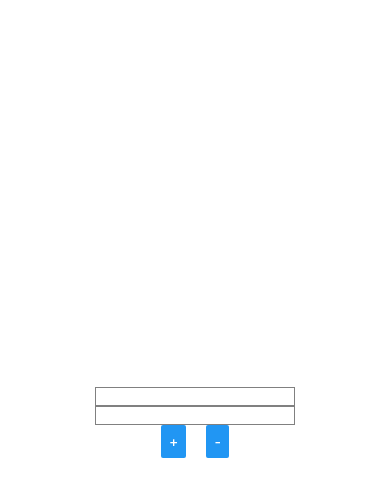
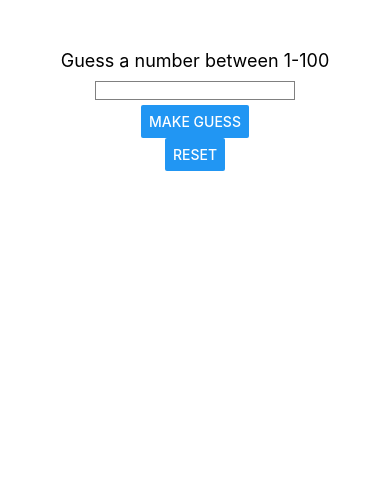
Before and after one commit to Tuhkamo/Expo-repository, a React Native app: screen / in a window 390 px wide. Shown: the top 496 px of the page. Built offline with nearby package versions, Linux system fonts and the light colour scheme.

Commit message:
Guessing game complete, with added functionality

```diff
--- a/App.js
+++ b/App.js
@@ -1,40 +1,49 @@
 import { StatusBar } from 'expo-status-bar';
-import React, { useState } from 'react';
-import { StyleSheet, View, Text, Button, TextInput } from 'react-native';
+import React, { useState, useMemo } from 'react';
+import { StyleSheet, Text, View, Button, TextInput, Alert } from 'react-native';
 
 export default function App() {
-  const [text1, setText1] = useState('');
-  const [text2, setText2] = useState('');
-  const [result, setResult] = useState('');
+  const [guessNumber, setGuessNumber] = useState('');
+  const [numberOfGuesses, setNumberOfGuesses] = useState(1);
+  const [guessText, setGuessText] = useState('Guess a number between 1-100');
+  const [randomNumber, setRandomNumber] = useState(generateRandomNumber());
 
-  const add = () => {
-    setResult('Result: ' + (parseFloat(text1) + parseFloat(text2)));
-  };
+  function generateRandomNumber() {
+    return Math.floor(Math.random() * 100) + 1;
+  }
 
-  const subtract = () => {
-    setResult('Result: ' + (parseFloat(text1) - parseFloat(text2)));
-  };
+  function reset() {
+    setRandomNumber(generateRandomNumber());
+    setNumberOfGuesses(1);
+    setGuessNumber('');
+    setGuessText('Guess a number between 1-100');
+  }
+
+  function buttonPressed() {
+    const guess = parseInt(guessNumber);
+    setNumberOfGuesses((numberOfGuesses + 1));
+
+    if (guess === randomNumber) {
+      Alert.alert(`You guessed the number in ${numberOfGuesses} guesses. Congratulations!`);
+    } else if (guess > randomNumber) {
+      setGuessText(`Your guess ${guess} was too high`);
+    } else if (guess < randomNumber) {
+      setGuessText(`Your guess ${guess} was too low`);
+    }
+
+  }
 
   return (
     <View style={styles.container}>
-      <Text>{result}</Text>
+      <Text style={styles.guessText}>{guessText}</Text>
       <TextInput
         style={styles.input}
-        onChangeText={(text) => setText1(text)}
-        value={text1}
+        onChangeText={text => setGuessNumber(text)}
+        value={guessNumber}
         keyboardType="numeric"
       />
-      <TextInput
-        style={styles.input}
-        onChangeText={(text) => setText2(text)}
-        value={text2}
-        keyboardType="numeric"
-      />
-      <View style={styles.buttonGroup}>
-        <Button onPress={add} title="+" />
-        <View style={styles.space}/>
-        <Button onPress={subtract} title="-" />
-      </View>
+      <Button onPress={buttonPressed} title="Make Guess" />
+      <Button onPress={reset} title="Reset" />
       <StatusBar style="auto" />
     </View>
   );
@@ -45,18 +54,18 @@ const styles = StyleSheet.create({
     flex: 1,
     backgroundColor: '#fff',
     alignItems: 'center',
-    justifyContent: 'center',
+    justifyContent: 'flex-start',
   },
   input: {
+    marginTop: 10,
+    marginBottom: 5,
     width: 200,
     borderColor: 'gray',
     borderWidth: 1,
   },
-  buttonGroup: {
-    flexDirection: 'row',
+  guessText: {
+    marginTop: 50,
+    fontSize: 18,
+    textAlign: 'center',
   },
-  space: {
-    width: 20,
-    height: 20,
-  }
 });
```
